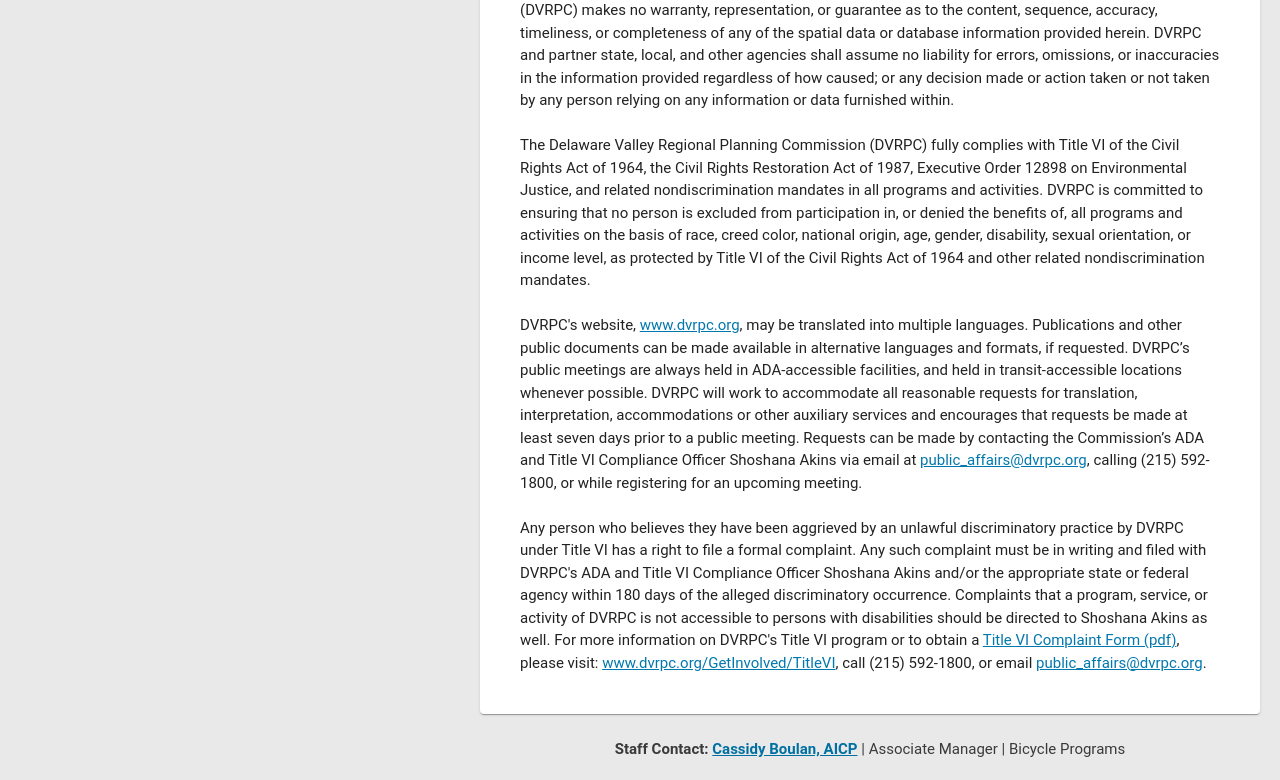
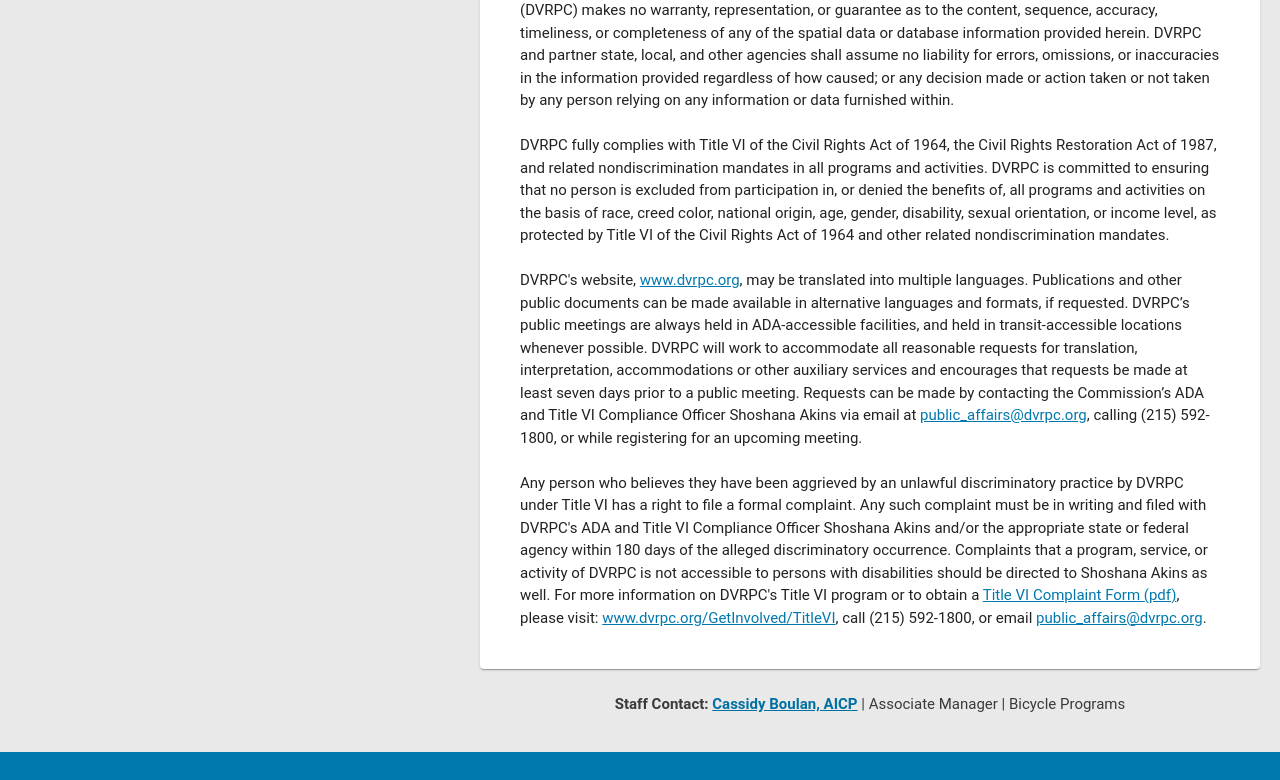
Before and after one commit to dvrpc/sidewalk-data-viz, a website built with webpack: page src/views/pages/home/index.html in a window 1280 px wide. Shown: the part 1960-2740 px from the top of the page. Built offline with nearby package versions, Linux system fonts and the light colour scheme; files whose address does not match are found by name.

Commit message:
updated data disclaimer

```diff
--- a/src/views/pages/home/index.html
+++ b/src/views/pages/home/index.html
@@ -201,12 +201,12 @@
             </p>
             <br />
             <p>
-              The Delaware Valley Regional Planning Commission (DVRPC) fully complies with Title VI of the Civil Rights
-              Act of 1964, the Civil Rights Restoration Act of 1987, Executive Order 12898 on Environmental Justice, and
-              related nondiscrimination mandates in all programs and activities. DVRPC is committed to ensuring that no
-              person is excluded from participation in, or denied the benefits of, all programs and activities on the
-              basis of race, creed color, national origin, age, gender, disability, sexual orientation, or income level,
-              as protected by Title VI of the Civil Rights Act of 1964 and other related nondiscrimination mandates.
+              DVRPC fully complies with Title VI of the Civil Rights Act of 1964, the Civil Rights Restoration Act of
+              1987, and related nondiscrimination mandates in all programs and activities. DVRPC is committed to
+              ensuring that no person is excluded from participation in, or denied the benefits of, all programs and
+              activities on the basis of race, creed color, national origin, age, gender, disability, sexual
+              orientation, or income level, as protected by Title VI of the Civil Rights Act of 1964 and other related
+              nondiscrimination mandates.
             </p>
             <br />
             <p>
```
